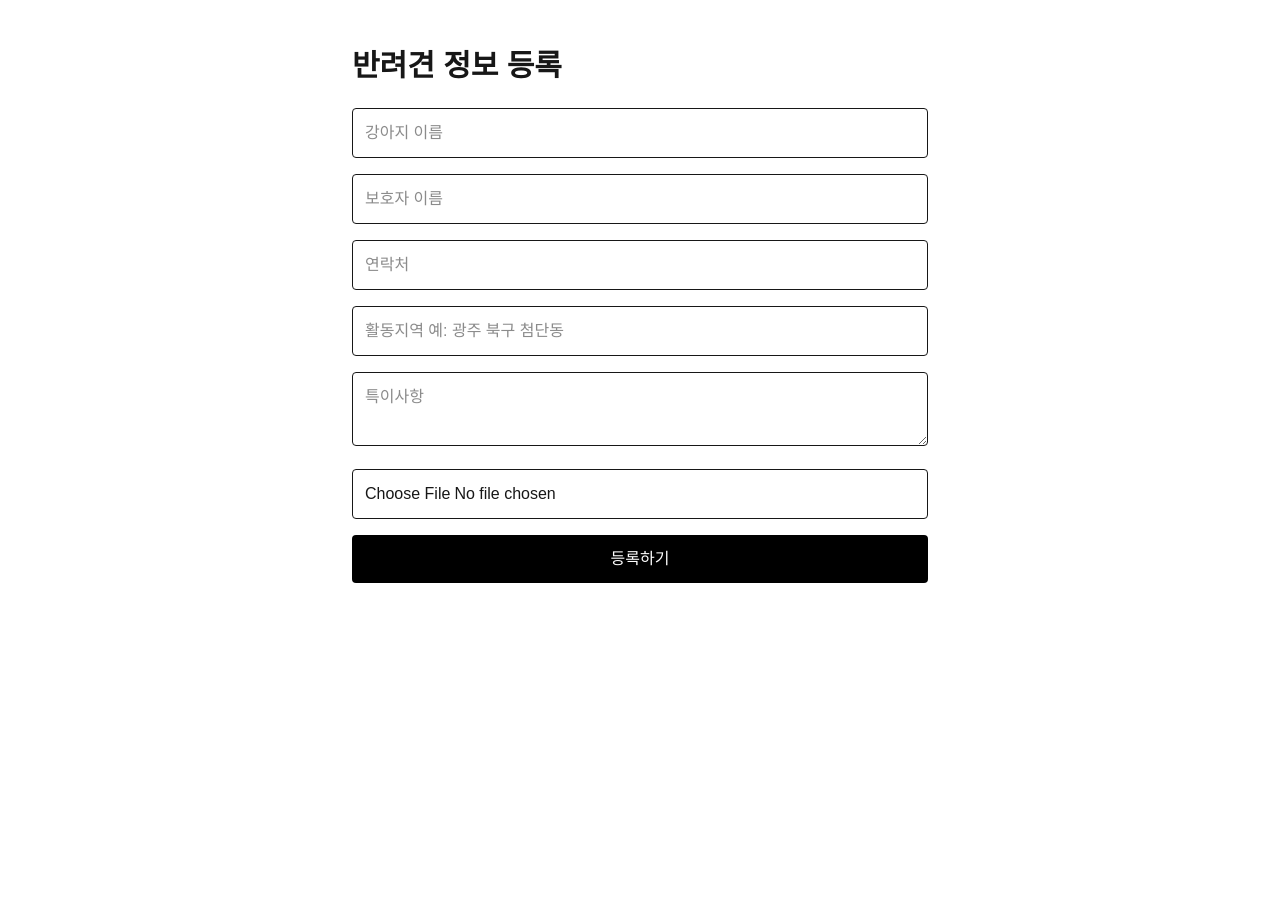
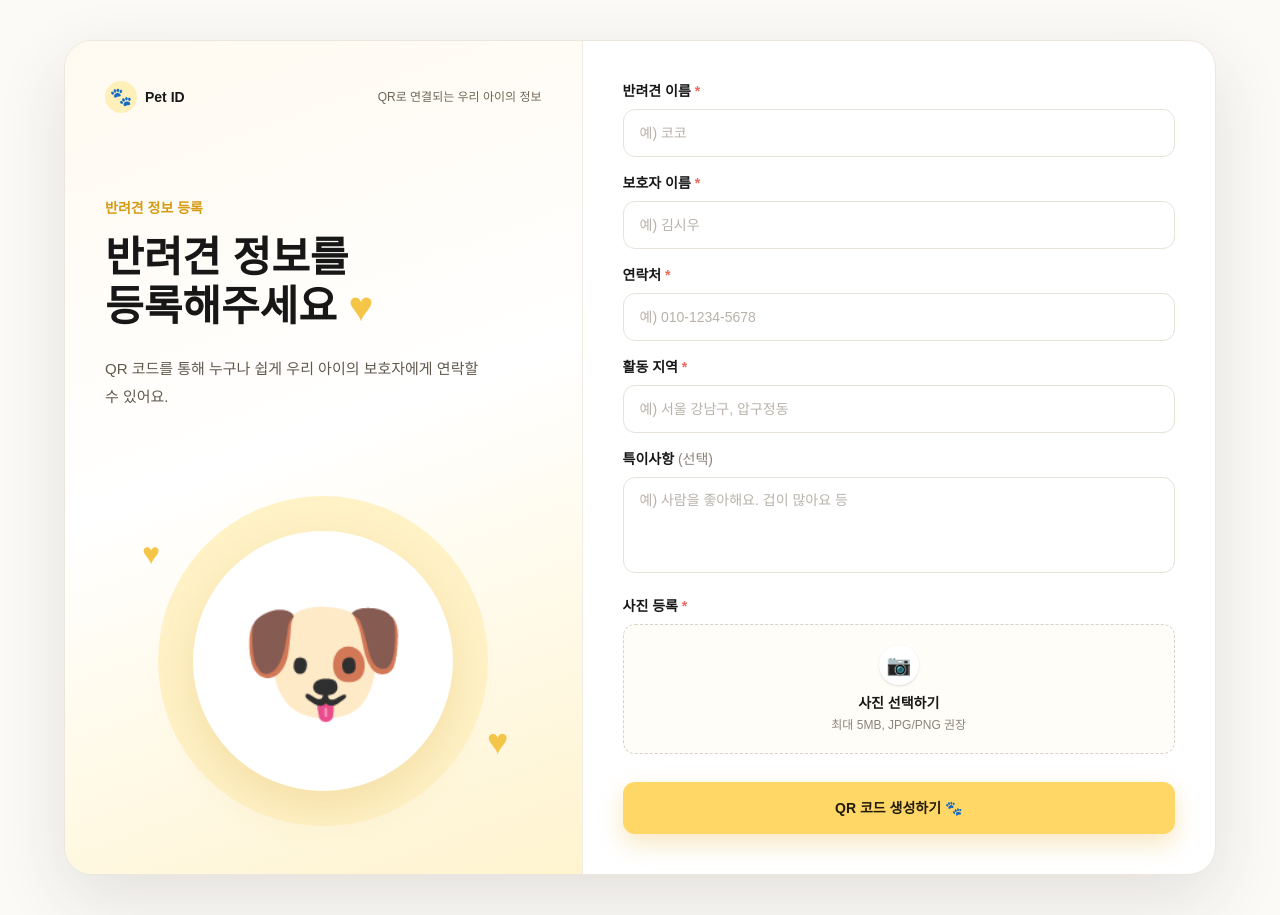
Before and after one commit to ksw110/pet-id-mvp, a Next.js app: page /register in a window 1280 px wide. Before the commit the page ends 800 px from the top, so only its background shows below. Built offline with nearby package versions, Linux system fonts and the light colour scheme; no server answers.

Commit message:
UI UX 디자인 추가

```diff
--- a/src/app/pet/[id]/page.tsx
+++ b/src/app/pet/[id]/page.tsx
@@ -1,4 +1,5 @@
 import { supabase } from '@/lib/supabase';
+import Image from 'next/image';
 import { notFound } from 'next/navigation';
 
 type Props = {
@@ -17,51 +18,95 @@ export default async function Page({ params }: Props) {
   if (error || !data) return notFound();
 
   return (
-    <main className="min-h-screen bg-gray-50 px-6 py-12">
-      <div className="mx-auto max-w-md rounded-2xl border bg-white p-6 shadow-sm">
-        {data.image_url && (
-          <img
+    <main className="min-h-screen bg-[#fbfaf7] px-4 py-5 text-[#171717] sm:px-6 sm:py-10">
+      <section className="mx-auto grid w-full max-w-6xl overflow-hidden rounded-[28px] border border-[#e9e4dc] bg-white p-4 shadow-[0_24px_70px_rgba(55,45,30,0.12)] md:grid-cols-[1fr_0.95fr] md:gap-8 md:p-8">
+        <div className="relative h-[540px] max-h-[68vh] min-h-[460px] overflow-hidden rounded-2xl bg-[#f6f0e8] md:h-auto md:max-h-none md:min-h-[560px]">
+          {data.image_url ? (
+            <>
+              <Image
                 src={data.image_url}
-            alt={data.pet_name}
-            className="mb-5 h-72 w-full rounded-xl object-cover"
+                alt=""
+                fill
+                unoptimized
+                aria-hidden="true"
+                sizes="(max-width: 768px) 100vw, 50vw"
+                className="scale-110 object-cover opacity-35 blur-xl"
               />
+              <div className="absolute inset-0 bg-[linear-gradient(180deg,rgba(255,255,255,0.12),rgba(255,250,240,0.42))]" />
+              <Image
+                src={data.image_url}
+                alt={`${data.pet_name} 사진`}
+                fill
+                unoptimized
+                priority
+                sizes="(max-width: 768px) 100vw, 50vw"
+                className="object-cover object-[center_28%] drop-shadow-[0_18px_32px_rgba(37,29,18,0.22)]"
+              />
+            </>
+          ) : (
+            <div className="grid h-full w-full place-items-center bg-[#fff2c7]">
+              <span className="text-[132px] leading-none">🐶</span>
+            </div>
+          )}
+        </div>
+
+        <div className="flex flex-col py-6 md:py-4">
+          <div className="mb-7 inline-flex w-fit items-center gap-2 rounded-full bg-[#eaf7ed] px-4 py-2 text-sm font-black text-[#2f9d46]">
+            <span className="grid h-6 w-6 place-items-center rounded-full bg-white">♧</span>
+            이 아이는 보호받고 있어요
+          </div>
+
+          <h1 className="mb-8 text-4xl font-black tracking-normal md:text-5xl">
+            {data.pet_name} <span className="text-[#b98242]">🐾</span>
+          </h1>
+
+          <dl className="space-y-5 text-[15px]">
+            {data.owner_name && (
+              <div className="grid grid-cols-[28px_88px_1fr] items-start gap-2">
+                <dt className="text-xl leading-none">♙</dt>
+                <dt className="font-bold text-[#6f6657]">보호자</dt>
+                <dd className="font-semibold">{data.owner_name}</dd>
+              </div>
             )}
 
-        <div className="text-center">
-          <p className="text-sm text-gray-500">반려견 보호 정보</p>
+            <div className="grid grid-cols-[28px_88px_1fr] items-start gap-2">
+              <dt className="text-xl leading-none">☎</dt>
+              <dt className="font-bold text-[#6f6657]">연락처</dt>
+              <dd className="font-black text-[#28a745]">{data.phone}</dd>
+            </div>
 
-          <h1 className="mt-2 text-3xl font-bold">{data.pet_name}</h1>
-
-          {data.owner_name && (
-            <p className="mt-2 text-gray-600">보호자: {data.owner_name}</p>
+            {data.location && (
+              <div className="grid grid-cols-[28px_88px_1fr] items-start gap-2">
+                <dt className="text-xl leading-none">⌖</dt>
+                <dt className="font-bold text-[#6f6657]">활동 지역</dt>
+                <dd className="font-semibold leading-6">{data.location}</dd>
+              </div>
             )}
 
-          {data.location && (
-            <p className="mt-1 text-gray-600">
-              활동지역: {data.location}
+            <div className="grid grid-cols-[28px_88px_1fr] items-start gap-2">
+              <dt className="text-xl leading-none">◇</dt>
+              <dt className="font-bold text-[#6f6657]">특이사항</dt>
+              <dd className="font-semibold leading-7">
+                {data.emergency_note || '특이사항 없음'}
+              </dd>
+            </div>
+          </dl>
+
+          <div className="mt-10 rounded-2xl bg-[#edf8ee] p-5 text-sm text-[#244a2b]">
+            <p className="mb-2 font-black">이 아이를 발견하셨다면?</p>
+            <p className="leading-6">
+              위 연락처로 연락 주시면 감사하겠습니다. 우리 아이가 무사히 집으로 돌아갈 수 있도록 도와주세요.
             </p>
-          )}
           </div>
 
           <a
             href={`tel:${data.phone}`}
-          className="mt-6 block rounded-xl bg-black p-3 text-center text-white"
+            className="mt-7 flex h-14 w-full items-center justify-center rounded-xl bg-[#35ad49] px-5 text-center text-base font-black text-white shadow-[0_12px_28px_rgba(53,173,73,0.28)] transition hover:bg-[#2d9c3f]"
           >
-          보호자에게 전화하기
+            ☎ 보호자에게 전화하기
           </a>
-
-        <div className="mt-5 rounded-xl bg-gray-50 p-4">
-          <p className="text-sm font-semibold text-gray-700">연락처</p>
-          <p className="mt-2 text-sm text-gray-600">{data.phone}</p>
         </div>
-
-        <div className="mt-4 rounded-xl bg-gray-50 p-4">
-          <p className="text-sm font-semibold text-gray-700">특이사항</p>
-          <p className="mt-2 text-sm text-gray-600">
-            {data.emergency_note || '등록된 특이사항이 없습니다.'}
-          </p>
-        </div>
-      </div>
+      </section>
     </main>
   );
 }
--- a/src/app/register/page.tsx
+++ b/src/app/register/page.tsx
@@ -1,6 +1,7 @@
 'use client';
 
 import { useState } from 'react';
+import Image from 'next/image';
 import QRCode from 'qrcode';
 import { supabase } from '@/lib/supabase';
 
@@ -17,38 +18,36 @@ export default function RegisterPage() {
   const [qrImage, setQrImage] = useState('');
   const [resultUrl, setResultUrl] = useState('');
   const [loading, setLoading] = useState(false);
+  const selectedFileName = imageFile?.name ?? '';
 
   async function handleSubmit(e: React.FormEvent<HTMLFormElement>) {
     e.preventDefault();
     setLoading(true);
-    setQrImage('');
-    setResultUrl('');
 
     try {
       let imageUrl = '';
 
+      // 📸 이미지 업로드
       if (imageFile) {
-        const fileExt = imageFile.name.split('.').pop();
-        const fileName = `${Date.now()}-${Math.random()
-          .toString(36)
-          .substring(2, 8)}.${fileExt}`;
+        const fileName = `${Date.now()}-${imageFile.name}`;
 
-        const { error: uploadError } = await supabase.storage
+        const { error } = await supabase.storage
           .from('pet-images')
           .upload(fileName, imageFile);
 
-        if (uploadError) {
-          alert(uploadError.message);
+        if (error) {
+          alert('이미지 업로드 실패');
           return;
         }
 
-        const { data: publicUrlData } = supabase.storage
+        const { data } = supabase.storage
           .from('pet-images')
           .getPublicUrl(fileName);
 
-        imageUrl = publicUrlData.publicUrl;
+        imageUrl = data.publicUrl;
       }
 
+      // 📡 API 호출
       const res = await fetch('/api/pets', {
         method: 'POST',
         headers: { 'Content-Type': 'application/json' },
@@ -65,108 +64,191 @@ export default function RegisterPage() {
         return;
       }
 
+      // 🔥 QR 생성
       const qr = await QRCode.toDataURL(data.url, {
         width: 800,
-        margin: 2,
         errorCorrectionLevel: 'H',
-        color: {
-          dark: '#000000',
-          light: '#FFFFFF',
-        },
       });
 
+      setQrImage(qr);
       setResultUrl(data.url);
-      setQrImage(qr);
+
     } finally {
       setLoading(false);
     }
   }
 
   return (
-    <main className="min-h-screen px-6 py-12">
-      <div className="mx-auto max-w-xl">
-        <h1 className="mb-6 text-3xl font-bold">반려견 정보 등록</h1>
+    <main className="min-h-screen bg-[#fbfaf7] px-4 py-5 text-[#171717] sm:px-6 sm:py-10">
+      <section className="mx-auto grid w-full max-w-6xl overflow-hidden rounded-[28px] border border-[#ece7dd] bg-white shadow-[0_24px_70px_rgba(55,45,30,0.12)] lg:grid-cols-[0.9fr_1.1fr]">
+        <div className="relative hidden min-h-[720px] flex-col justify-between border-r border-[#f0ece4] bg-[linear-gradient(160deg,#fffaf0_0%,#ffffff_48%,#fff4cf_100%)] p-10 lg:flex">
+          <header className="flex items-center justify-between text-sm">
+            <div className="flex items-center gap-2 font-bold">
+              <span className="grid h-8 w-8 place-items-center rounded-full bg-[#fff0ba] text-lg">🐾</span>
+              Pet ID
+            </div>
+            <span className="text-xs font-medium text-[#6f6657]">QR로 연결되는 우리 아이의 정보</span>
+          </header>
+
+          <div className="max-w-sm">
+            <p className="mb-4 text-sm font-bold text-[#d69b14]">반려견 정보 등록</p>
+            <h1 className="text-[42px] font-black leading-[1.15] tracking-normal">
+              반려견 정보를
+              <br />
+              등록해주세요 <span className="text-[#f5c548]">♥</span>
+            </h1>
+            <p className="mt-6 text-[15px] leading-7 text-[#60594e]">
+              QR 코드를 통해 누구나 쉽게 우리 아이의 보호자에게 연락할 수 있어요.
+            </p>
+          </div>
+
+          <div className="relative mx-auto mb-2 grid h-[330px] w-[330px] place-items-center rounded-full bg-[#fff2c7]">
+            <div className="absolute -left-4 top-10 text-3xl text-[#f5c548]">♥</div>
+            <div className="absolute -right-5 bottom-16 text-4xl text-[#f5c548]">♥</div>
+            <div className="grid h-[260px] w-[260px] place-items-center rounded-full bg-white shadow-[0_18px_45px_rgba(201,151,41,0.2)]">
+              <span className="text-[136px] leading-none">🐶</span>
+            </div>
+          </div>
+        </div>
+
+        <div className="p-5 sm:p-8 lg:p-10">
+          <header className="mb-8 flex items-center justify-between border-b border-[#f0ece4] pb-5 lg:hidden">
+            <div className="flex items-center gap-2 font-bold">
+              <span className="grid h-8 w-8 place-items-center rounded-full bg-[#fff0ba] text-lg">🐾</span>
+              Pet ID
+            </div>
+            <span className="text-xl">☰</span>
+          </header>
+
+          <div className="mb-7 lg:hidden">
+            <h1 className="text-3xl font-black leading-tight">
+              반려견 정보를
+              <br />
+              등록해주세요 <span className="text-[#f5c548]">♥</span>
+            </h1>
+            <p className="mt-4 text-sm leading-6 text-[#6f6657]">
+              QR 코드를 통해 누구나 쉽게 우리 아이의 보호자에게 연락할 수 있어요.
+            </p>
+          </div>
 
           <form onSubmit={handleSubmit} className="space-y-4">
+            <label className="block">
+              <span className="mb-2 block text-sm font-bold">반려견 이름 <span className="text-[#ee6958]">*</span></span>
               <input
-            placeholder="강아지 이름"
-            className="w-full rounded border p-3"
+                placeholder="예) 코코"
+                className="h-12 w-full rounded-xl border border-[#e7e2da] bg-white px-4 text-sm outline-none transition placeholder:text-[#b8b2aa] focus:border-[#f2bd33] focus:ring-4 focus:ring-[#ffe8a3]"
                 value={form.pet_name}
-            onChange={(e) => setForm({ ...form, pet_name: e.target.value })}
+                onChange={(e) =>
+                  setForm({ ...form, pet_name: e.target.value })
+                }
                 required
               />
+            </label>
 
+            <label className="block">
+              <span className="mb-2 block text-sm font-bold">보호자 이름 <span className="text-[#ee6958]">*</span></span>
               <input
-            placeholder="보호자 이름"
-            className="w-full rounded border p-3"
+                placeholder="예) 김시우"
+                className="h-12 w-full rounded-xl border border-[#e7e2da] bg-white px-4 text-sm outline-none transition placeholder:text-[#b8b2aa] focus:border-[#f2bd33] focus:ring-4 focus:ring-[#ffe8a3]"
                 value={form.owner_name}
-            onChange={(e) => setForm({ ...form, owner_name: e.target.value })}
-          />
-
-          <input
-            placeholder="연락처"
-            className="w-full rounded border p-3"
-            value={form.phone}
-            onChange={(e) => setForm({ ...form, phone: e.target.value })}
+                onChange={(e) =>
+                  setForm({ ...form, owner_name: e.target.value })
+                }
                 required
               />
+            </label>
 
+            <label className="block">
+              <span className="mb-2 block text-sm font-bold">연락처 <span className="text-[#ee6958]">*</span></span>
               <input
-            placeholder="활동지역 예: 광주 북구 첨단동"
-            className="w-full rounded border p-3"
+                placeholder="예) 010-1234-5678"
+                className="h-12 w-full rounded-xl border border-[#e7e2da] bg-white px-4 text-sm outline-none transition placeholder:text-[#b8b2aa] focus:border-[#f2bd33] focus:ring-4 focus:ring-[#ffe8a3]"
+                value={form.phone}
+                onChange={(e) =>
+                  setForm({ ...form, phone: e.target.value })
+                }
+                required
+              />
+            </label>
+
+            <label className="block">
+              <span className="mb-2 block text-sm font-bold">활동 지역 <span className="text-[#ee6958]">*</span></span>
+              <input
+                placeholder="예) 서울 강남구, 압구정동"
+                className="h-12 w-full rounded-xl border border-[#e7e2da] bg-white px-4 text-sm outline-none transition placeholder:text-[#b8b2aa] focus:border-[#f2bd33] focus:ring-4 focus:ring-[#ffe8a3]"
                 value={form.location}
-            onChange={(e) => setForm({ ...form, location: e.target.value })}
+                onChange={(e) =>
+                  setForm({ ...form, location: e.target.value })
+                }
+                required
               />
+            </label>
 
+            <label className="block">
+              <span className="mb-2 block text-sm font-bold">특이사항 <span className="font-medium text-[#8b8378]">(선택)</span></span>
               <textarea
-            placeholder="특이사항"
-            className="w-full rounded border p-3"
+                placeholder="예) 사람을 좋아해요. 겁이 많아요 등"
+                className="min-h-24 w-full resize-none rounded-xl border border-[#e7e2da] bg-white px-4 py-3 text-sm outline-none transition placeholder:text-[#b8b2aa] focus:border-[#f2bd33] focus:ring-4 focus:ring-[#ffe8a3]"
                 value={form.emergency_note}
                 onChange={(e) =>
                   setForm({ ...form, emergency_note: e.target.value })
                 }
               />
+            </label>
 
+            <label className="block">
+              <span className="mb-2 block text-sm font-bold">사진 등록 <span className="text-[#ee6958]">*</span></span>
+              <span className="flex min-h-28 cursor-pointer flex-col items-center justify-center rounded-xl border border-dashed border-[#d9d2c7] bg-[#fffdf8] px-4 py-5 text-center transition hover:border-[#f2bd33] hover:bg-[#fff8e5]">
+                <span className="mb-2 grid h-10 w-10 place-items-center rounded-full bg-white text-xl shadow-sm">📷</span>
+                <span className="text-sm font-bold">{selectedFileName || '사진 선택하기'}</span>
+                <span className="mt-1 text-xs text-[#8b8378]">최대 5MB, JPG/PNG 권장</span>
+              </span>
               <input
                 type="file"
                 accept="image/*"
-            className="w-full rounded border p-3"
+                className="sr-only"
                 onChange={(e) => {
                   if (e.target.files?.[0]) {
                     setImageFile(e.target.files[0]);
                   }
                 }}
+                required
               />
+            </label>
 
             <button
               disabled={loading}
-            className="w-full rounded bg-black p-3 text-white disabled:opacity-50"
+              className="mt-3 h-13 w-full rounded-xl bg-[#ffd766] px-5 text-sm font-black text-[#211a0c] shadow-[0_10px_24px_rgba(229,173,36,0.28)] transition hover:bg-[#ffcc3d] disabled:cursor-not-allowed disabled:opacity-60"
             >
-            {loading ? '등록 중...' : '등록하기'}
+              {loading ? '생성 중...' : 'QR 코드 생성하기  🐾'}
             </button>
           </form>
 
           {resultUrl && (
-          <div className="mt-6 space-y-4 border bg-green-100 p-4">
-            <p>생성된 URL:</p>
-            <p className="break-all">{resultUrl}</p>
+            <div className="mt-7 rounded-2xl border border-[#eee8dc] bg-[#fffdf8] p-5 text-center">
+              <p className="text-xs font-bold text-[#8b8378]">생성된 Pet ID 링크</p>
+              <p className="mt-2 break-all text-sm text-[#4f493f]">{resultUrl}</p>
 
-            {qrImage && (
-              <>
-                <img src={qrImage} alt="QR Code" className="mx-auto w-48" />
+              <Image
+                src={qrImage}
+                alt="생성된 반려견 QR 코드"
+                width={160}
+                height={160}
+                unoptimized
+                className="mx-auto mt-4 rounded-xl bg-white p-2 shadow-sm"
+              />
 
               <a
                 href={qrImage}
-                  download={`pet-${form.phone.replace(/[^0-9]/g, '')}.png`}
-                  className="block rounded bg-black p-2 text-center text-white"
+                download={`pet-${form.phone}.png`}
+                className="mt-4 block rounded-xl bg-[#171717] p-3 text-sm font-bold text-white"
               >
                 QR 다운로드
               </a>
-              </>
-            )}
             </div>
           )}
         </div>
+      </section>
     </main>
   );
 }
```
Lines whose indentation alone changed are shown as unchanged.
